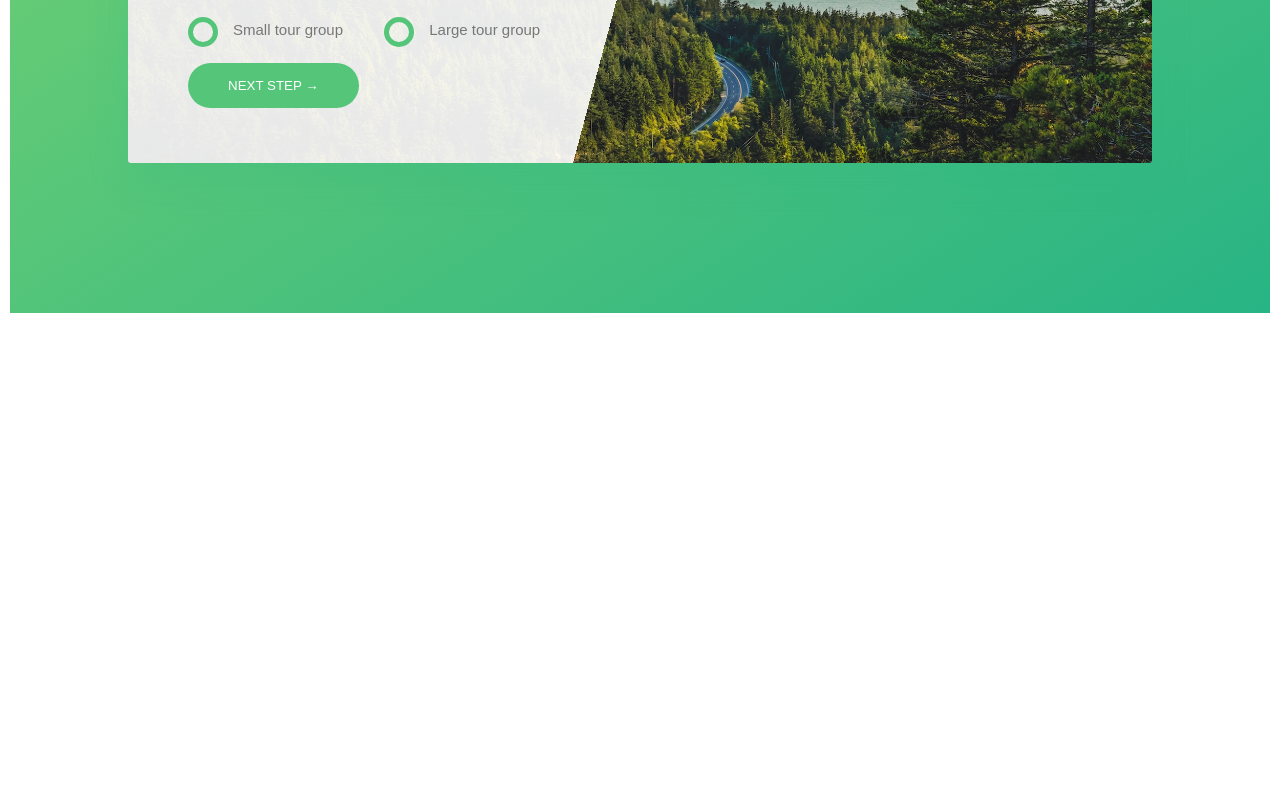
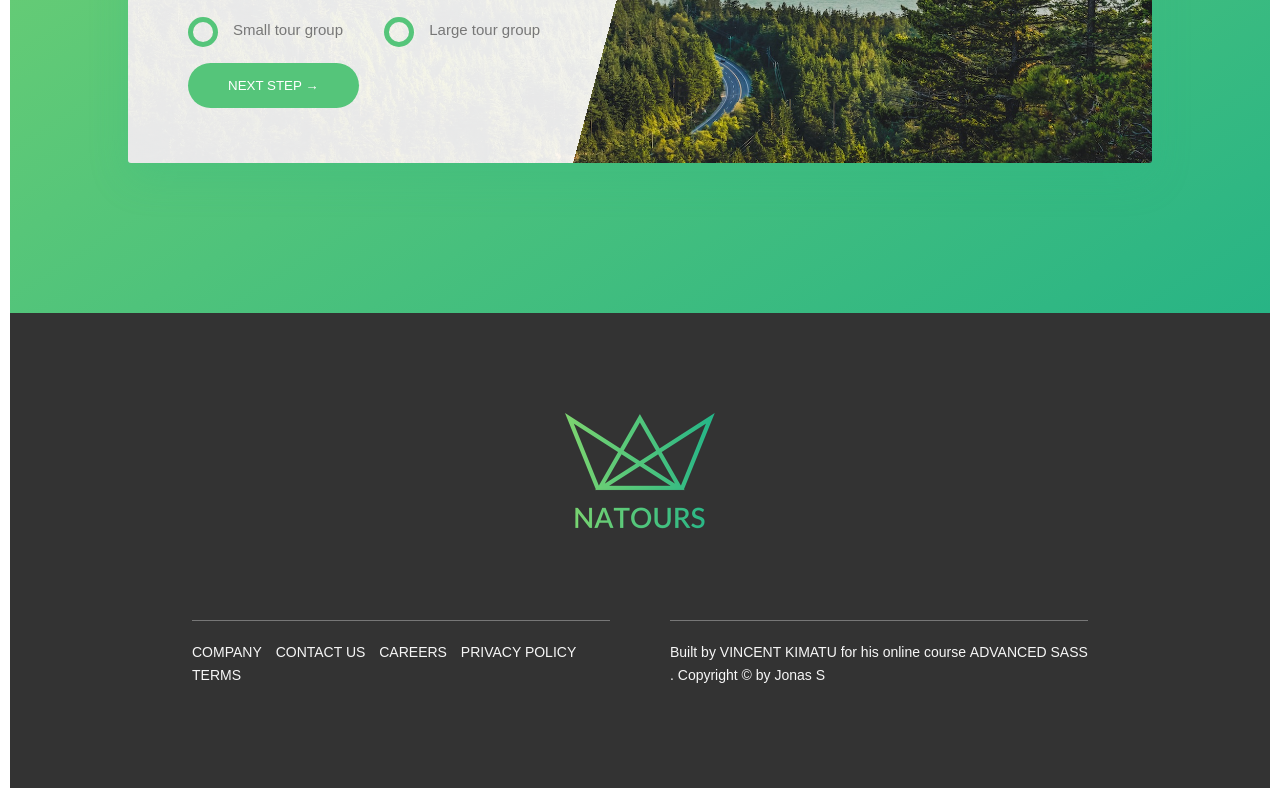
Before and after one commit to VincentKimatu/Natours-project-tut-, a website: page index.html in a window 1280 px wide. Shown: the part 4794-5592 px from the top of the page. Before the commit the page ends 5117 px from the top, so only its background shows below. Drawn offline with Linux system fonts and the light colour scheme.

Commit message:
footer section

```diff
--- a/index.html
+++ b/index.html
@@ -371,5 +371,41 @@
         </div>
       </section>
     </main>
+
+    <footer class="footer">
+      <div class="footer__logo-box">
+        <img src="./img/logo-green-2x.png" alt="logo" class="footer__logo" />
+      </div>
+      <div class="row">
+        <div class="row01">
+          <div class="footer__navigation">
+            <ul class="footer__list">
+              <li class="footer__item">
+                <a href="#" class="footer__link">Company</a>
+              </li>
+              <li class="footer__item">
+                <a href="#" class="footer__link">Contact Us</a>
+              </li>
+              <li class="footer__item">
+                <a href="#" class="footer__link">Careers</a>
+              </li>
+              <li class="footer__item">
+                <a href="#" class="footer__link">Privacy policy</a>
+              </li>
+              <li class="footer__item">
+                <a href="#" class="footer__link">Terms</a>
+              </li>
+            </ul>
+          </div>
+        </div>
+        <div class="row02">
+          <p class="footer__copyright">
+            Built by <a href="#" class="footer__link">Vincent Kimatu</a> for his
+            online course <a href="#" class="footer__link">Advanced sass</a>.
+            Copyright &copy; by Jonas S
+          </p>
+        </div>
+      </div>
+    </footer>
   </body>
 </html>
--- a/sass/abstracts/_variables.scss
+++ b/sass/abstracts/_variables.scss
@@ -13,6 +13,7 @@
 
 $color-grey-dark: #777;
 $color-grey-dark-2: #999;
+$color-grey-dark-3: #333;
 
 $color-white: #fff;
 $color-black: #000;
--- a/sass/components/_form.scss
+++ b/sass/components/_form.scss
@@ -87,7 +87,7 @@
       transition: all 0.3s;
     }
   }
-
+  // (~) sibling  all, (+) first sibling selector
   &__radio-input:checked ~ &__radio-label &__radio-button::after {
     opacity: 1;
   }
--- /dev/null
+++ b/sass/layout/_footer.scss
@@ -0,0 +1,59 @@
+.footer {
+  background-color: $color-grey-dark-3;
+  padding: 10rem 0;
+  font-size: 1.4rem;
+  color: $color-grey-light-1;
+
+  &__logo-box {
+    text-align: center;
+    margin-bottom: 8rem;
+  }
+
+  &__logo {
+    width: 15rem;
+    height: auto;
+  }
+
+  &__navigation {
+    border-top: 1px solid $color-grey-dark;
+    padding-top: 2rem;
+    display: inline-block;
+  }
+
+  &__list {
+    list-style: none;
+  }
+
+  &__item {
+    display: inline-block;
+
+    &:not(:last-child) {
+      margin-right: 1rem;
+    }
+  }
+
+  &__link {
+    &:link,
+    &:visited {
+      color: $color-grey-light-1;
+      background-color: $color-grey-dark-3;
+      text-decoration: none;
+      text-transform: uppercase;
+      display: inline-block;
+      transition: all 0.2s;
+    }
+
+    &:hover,
+    &:active {
+      color: $color-primary;
+      box-shadow: 0 1rem 2rem rgba($color-black, 0.4);
+      transform: scale(1.15);
+    }
+  }
+
+  &__copyright {
+    border-top: 1px solid $color-grey-dark;
+    padding-top: 2rem;
+    display: inline-block;
+  }
+}
--- a/sass/main.scss
+++ b/sass/main.scss
@@ -16,6 +16,7 @@
 @import 'components/story';
 
 @import 'layout/grid';
+@import 'layout/footer';
 @import 'layout/header';
 
 @import 'pages/home';
```
Also changed, not shown: css/main.css, 1 other file.
